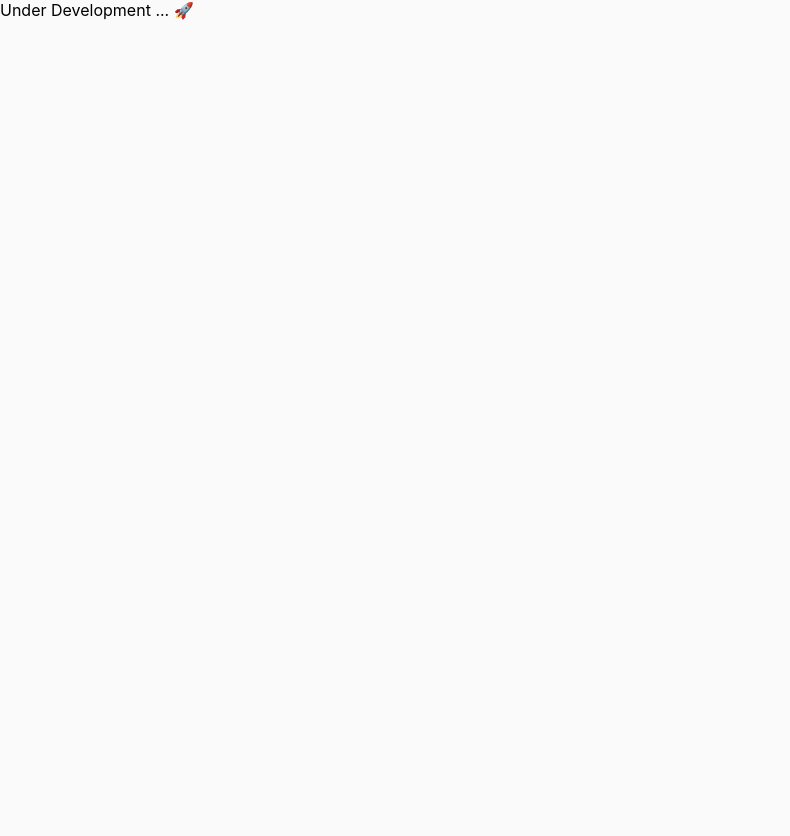
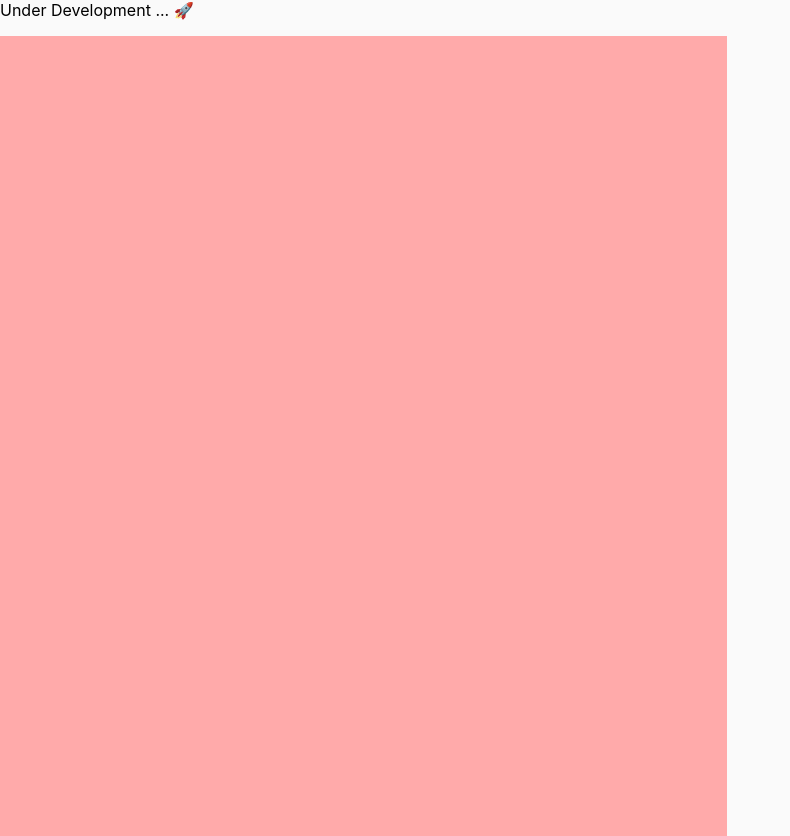
Before and after one commit to benibana2001/reversi_ts, a website built with webpack: page src/html/index.html in a window 1280 px wide. Shown: the whole page, without its empty margins (0-790 px from the left). Before the commit the page ends 800 px from the top, so only its background shows below. Built offline with nearby package versions, Linux system fonts and the light colour scheme.

Commit message:
add Canvas edit file

```diff
--- /dev/null
+++ b/src/CanvasEditor.ts
@@ -0,0 +1,28 @@
+import { CanvasObj } from './Util'
+export default class CanvasEditor {
+    private _scale: number = 1
+    private generateCanvas = (w: number, h: number, scale: number): CanvasObj => {
+        if (!scale) scale = 1
+        let canvas: HTMLCanvasElement = document.createElement('canvas')
+        canvas.width = w * scale
+        canvas.height = h * scale
+        // canvas.innerWidth = w
+        // canvas.innerHeight = h
+        let context = canvas.getContext('2d')
+        let obj: CanvasObj = {
+            canvas: canvas,
+            context: context,
+            w: w * scale,
+            h: h * scale
+        }
+        return obj
+    }
+
+    public initCanvas = (id: string, w: number, h: number, scale: number): CanvasObj => {
+        this._scale = scale
+        let c: CanvasObj = this.generateCanvas(w, h, scale)
+        let elem: HTMLElement = document.getElementById(id)
+        elem.appendChild(c.canvas)
+        return c
+    }
+}
--- /dev/null
+++ b/src/Util.ts
@@ -0,0 +1,7 @@
+export { CanvasObj }
+interface CanvasObj {
+    canvas: HTMLCanvasElement,
+    context: CanvasRenderingContext2D
+    w: number,
+    h: number
+}
--- a/src/html/index.html
+++ b/src/html/index.html
@@ -8,5 +8,6 @@
 </head>
 <body>
     <p>Under Development ... 🚀</p>
+    <div id="reversi"></div>
 </body>
 </html>
--- a/src/index.ts
+++ b/src/index.ts
@@ -1,2 +1,42 @@
 import './scss/style.scss'
-console.log("Hello World from your main file!");
+import { CanvasObj } from './Util'
+import CanvasEditor from './CanvasEditor'
+
+let id: string = 'reversi'
+
+// TODO: implement: game.core.getFitSz(10, 11);z
+// TODO: implement: game.canvas.initCnvs(id, sz.w, sz.h)
+
+let getWinH = (): number => {
+    return window.innerHeight
+}
+
+let getWinW = (): number => {
+    return window.innerWidth
+}
+
+let getFitSz = (w: number, h: number): { w: number, h: number } => {
+    let winH: number = getWinH()
+    let winW: number = getWinW()
+    let resW: number
+    let resH: number
+
+    // 縦横比を元に値を調整する
+    if (w / h >= winW / winH) {
+        resW = winW
+        resH = (h * winW / w) | 0
+    } else {
+        resH = winH
+        resW = (w * winH / h) | 0
+    }
+    return {
+        w: resW,
+        h: resH
+    }
+}
+const canvasManager: CanvasEditor = new CanvasEditor()
+let sz: { w: number, h: number } = getFitSz(10, 11)
+let c: CanvasObj = canvasManager.initCanvas(id, sz.w, sz.h, null)
+
+c.context.fillStyle = "#faa"
+c.context.fillRect(0, 0, c.w, c.h)
```
